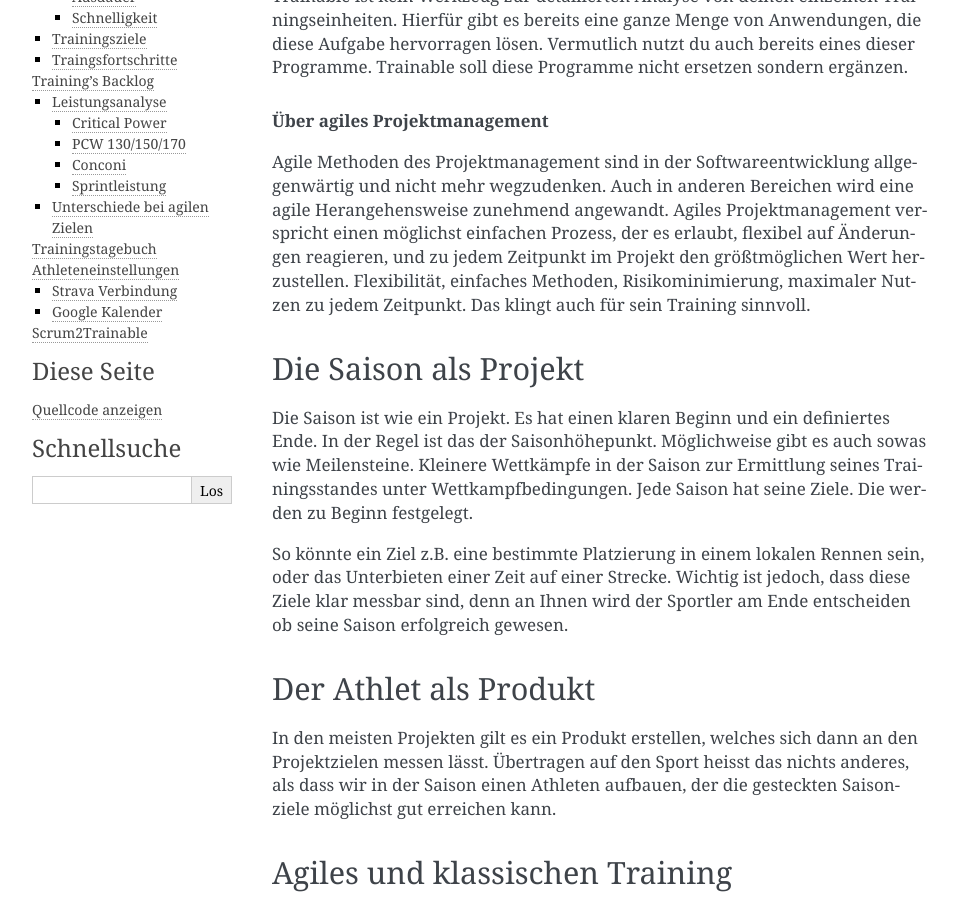
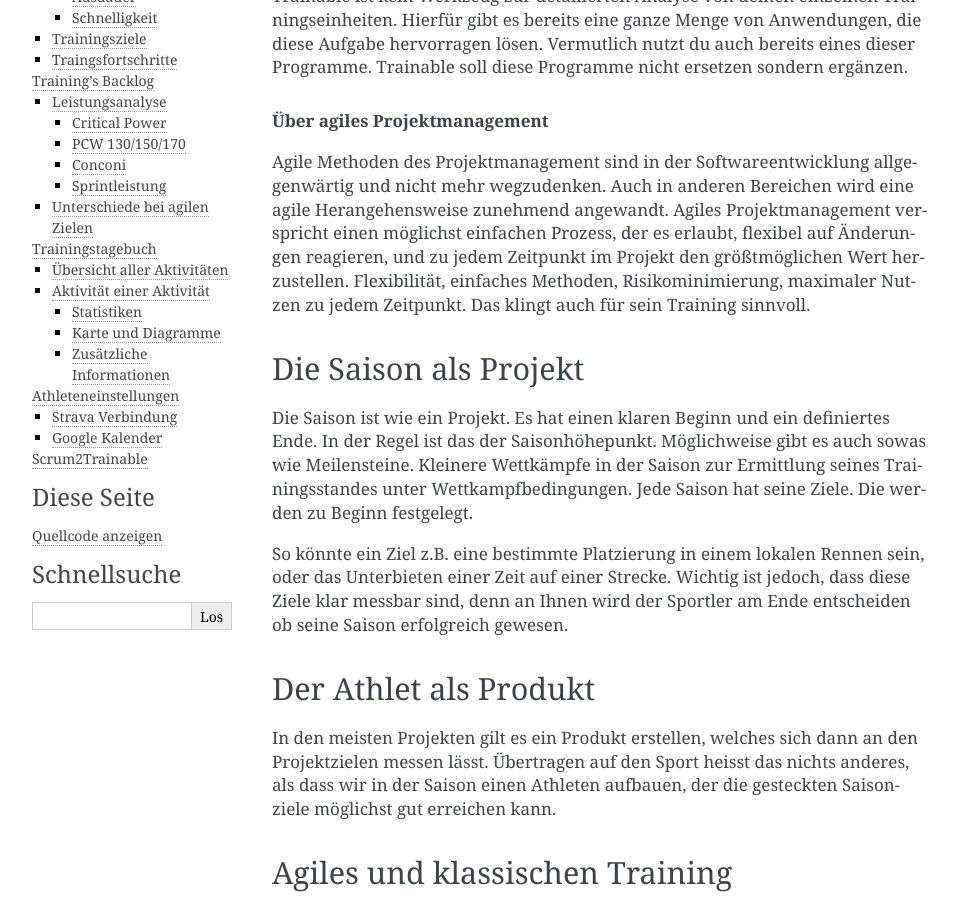
Before and after one commit to toirl/trainable, a Sphinx documentation site: the page built from docs/source/main.rst, in a window 1280 px wide and 900 px high, scrolled down 438 px. Shown: the whole window, without its empty margins (148-1106 px from the left). Built offline with Sphinx 7.4.7, drawn with Linux system fonts in a browser that asks for light colours; some of the changed text lies outside the part shown.

```diff
--- a/docs/source/main.rst
+++ b/docs/source/main.rst
@@ -328,6 +328,26 @@ gemessen an meinen Saisonziel der besserere Athlet.
 Trainingstagebuch
 *****************
 
+Übersicht aller Aktivitäten
+===========================
+.. image:: screenshots/activies/overview.png
+
+Aktivität einer Aktivität
+=========================
+.. image:: screenshots/activies/details.png
+
+Statistiken
+-----------
+
+Karte und Diagramme
+-------------------
+
+Zusätzliche Informationen
+-------------------------
+
+
+
+
 *********************
 Athleteneinstellungen
 *********************
```
Also changed, not shown: docs/source/screenshots/activies/details.png (added), docs/source/screenshots/activies/overview.png (added).
